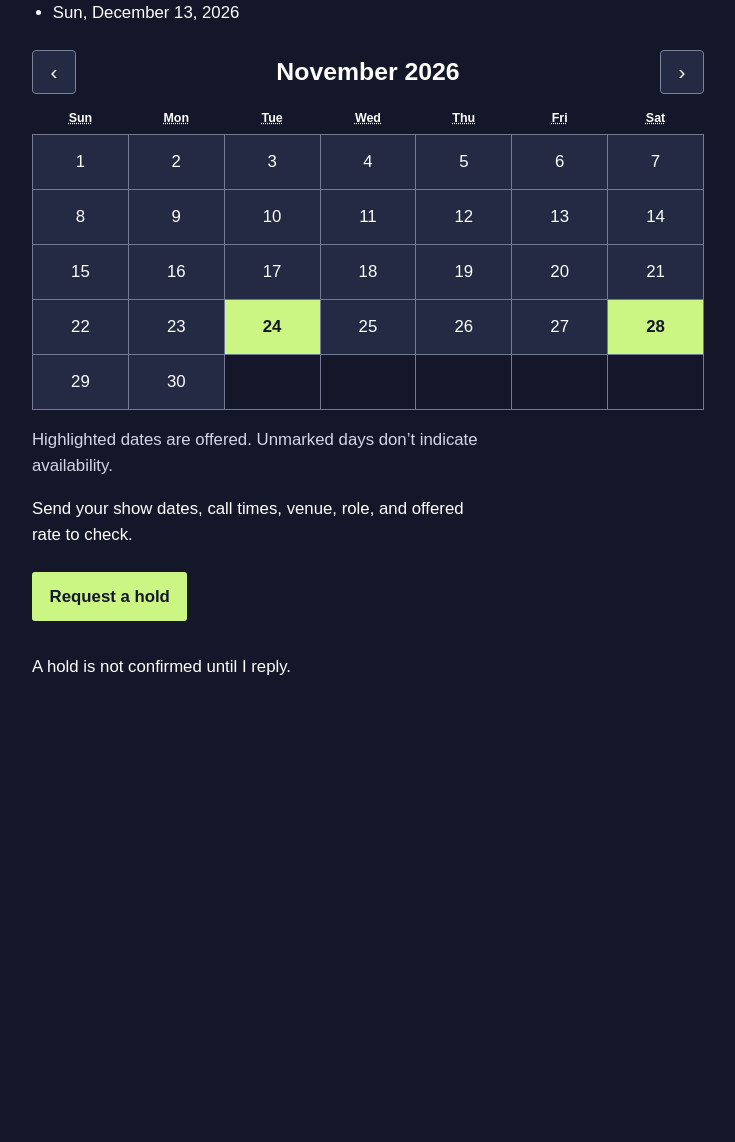
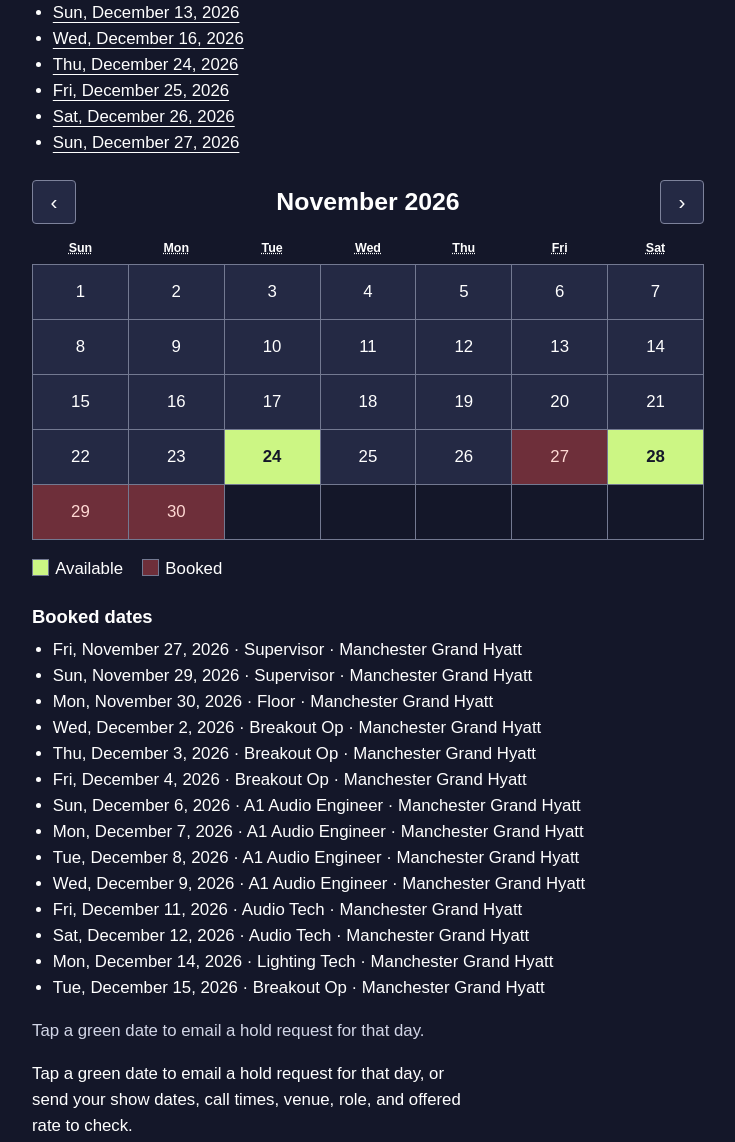
Before and after one commit to tmsteph/tmsteph, a plain HTML site: page av/availability/index.html in a window 1280 px wide. Shown: the part 395-1537 px from the top of the page, without its empty margins (272-1007 px from the left). Before the commit the page ends 1188 px from the top, so only its background shows below. Drawn offline with Linux system fonts and the light colour scheme.

Commit message:
Availability: tappable dates draft a hold email, legend, booked days with role and venue, wider available window

```diff
--- a/av/availability/calendar.js
+++ b/av/availability/calendar.js
@@ -1,5 +1,24 @@
 // Full days explicitly approved for public sharing, YYYY-MM-DD in Pacific time.
-const offeredDays = new Set(['2026-11-24', '2026-11-28', '2026-12-05', '2026-12-10', '2026-12-13']);
+// Rule (Thomas, 2026-11-23): any day with no personal or professional
+// appointment is available; Encore show days are listed as booked.
+const offeredDays = new Set(['2026-11-24', '2026-11-28', '2026-12-05', '2026-12-10', '2026-12-13', '2026-12-16', '2026-12-24', '2026-12-25', '2026-12-26', '2026-12-27']);
+// Booked days Thomas approved for public sharing on 2026-11-23: role and venue only.
+const bookedDays = new Map([
+  ['2026-11-27', 'Supervisor · Manchester Grand Hyatt'],
+  ['2026-11-29', 'Supervisor · Manchester Grand Hyatt'],
+  ['2026-11-30', 'Floor · Manchester Grand Hyatt'],
+  ['2026-12-02', 'Breakout Op · Manchester Grand Hyatt'],
+  ['2026-12-03', 'Breakout Op · Manchester Grand Hyatt'],
+  ['2026-12-04', 'Breakout Op · Manchester Grand Hyatt'],
+  ['2026-12-06', 'A1 Audio Engineer · Manchester Grand Hyatt'],
+  ['2026-12-07', 'A1 Audio Engineer · Manchester Grand Hyatt'],
+  ['2026-12-08', 'A1 Audio Engineer · Manchester Grand Hyatt'],
+  ['2026-12-09', 'A1 Audio Engineer · Manchester Grand Hyatt'],
+  ['2026-12-11', 'Audio Tech · Manchester Grand Hyatt'],
+  ['2026-12-12', 'Audio Tech · Manchester Grand Hyatt'],
+  ['2026-12-14', 'Lighting Tech · Manchester Grand Hyatt'],
+  ['2026-12-15', 'Breakout Op · Manchester Grand Hyatt'],
+]);
 const pacificDateFormat = new Intl.DateTimeFormat('en-US', {
   timeZone: 'America/Los_Angeles', year: 'numeric', month: '2-digit', day: '2-digit',
 });
@@ -15,6 +34,16 @@ function upcomingOpenings(today, offerings = offeredDays) {
   return [...offerings].filter((day) => day >= today).sort();
 }
 
+function upcomingBooked(today, bookings = bookedDays) {
+  return [...bookings].filter(([day]) => day >= today).sort(([a], [b]) => (a < b ? -1 : a > b ? 1 : 0));
+}
+
+function holdHref(day) {
+  const formatted = offeredDateFormat.format(new Date(`${day}T00:00:00Z`));
+  const body = `Hi Thomas,\n\nAre you available for this show?\n\nDates and call times (with time zone): ${formatted}\nVenue and city:\nRole:\nOffered rate:\n\nThanks!`;
+  return `mailto:tmsteph1290@gmail.com?subject=${encodeURIComponent('AV hold request')}&body=${encodeURIComponent(body)}`;
+}
+
 function initialMonth(today, openings) {
   if (!openings.length) return today.month;
   const [year, month] = openings[0].split('-').map(Number);
@@ -26,7 +55,7 @@ function pacificDate(now) {
   return { year: Number(parts.year), month: Number(parts.month) - 1, key: `${parts.year}-${parts.month}-${parts.day}` };
 }
 
-function buildMonth(year, month, today, offerings = offeredDays) {
+function buildMonth(year, month, today, offerings = offeredDays, bookings = bookedDays) {
   const first = new Date(Date.UTC(year, month, 1));
   const length = new Date(Date.UTC(year, month + 1, 0)).getUTCDate();
   const leading = first.getUTCDay();
@@ -35,12 +64,15 @@ function buildMonth(year, month, today, offerings = offeredDays) {
     const day = index - leading + 1;
     if (day < 1 || day > length) return null;
     const key = new Date(Date.UTC(year, month, day)).toISOString().slice(0, 10);
-    return { day, offered: key >= today && offerings.has(key) };
+    const cell = { day, offered: key >= today && offerings.has(key) };
+    const booked = bookings.get(key);
+    if (booked) cell.booked = booked;
+    return cell;
   });
-  return { label: monthFormat.format(first), cells };
+  return { label: monthFormat.format(first), cells, year: first.getUTCFullYear(), month: first.getUTCMonth() };
 }
 
-if (typeof module !== 'undefined' && module.exports) module.exports = { pacificDate, buildMonth, upcomingOpenings, initialMonth };
+if (typeof module !== 'undefined' && module.exports) module.exports = { pacificDate, buildMonth, upcomingOpenings, upcomingBooked, initialMonth, holdHref, offeredDays, bookedDays };
 
 if (typeof document !== 'undefined') {
   const today = pacificDate(new Date());
@@ -49,13 +81,30 @@ if (typeof document !== 'undefined') {
   const openingsList = document.getElementById('openings-list');
   for (const day of openings) {
     const item = document.createElement('li');
+    const link = document.createElement('a');
+    link.href = holdHref(day);
     const time = document.createElement('time');
     time.dateTime = day;
     time.textContent = offeredDateFormat.format(new Date(`${day}T00:00:00Z`));
-    item.append(time);
+    link.append(time);
+    item.append(link);
     openingsList.append(item);
   }
   document.getElementById('openings').hidden = openings.length === 0;
+  const booked = upcomingBooked(today.key);
+  const bookedList = document.getElementById('booked-list');
+  for (const [day, label] of booked) {
+    const item = document.createElement('li');
+    const time = document.createElement('time');
+    time.dateTime = day;
+    time.textContent = offeredDateFormat.format(new Date(`${day}T00:00:00Z`));
+    const detail = document.createElement('span');
+    detail.textContent = ` · ${label}`;
+    item.append(time);
+    item.append(detail);
+    bookedList.append(item);
+  }
+  document.getElementById('booked').hidden = booked.length === 0;
   const tableBody = document.getElementById('days');
   const label = document.getElementById('month-label');
   const status = document.getElementById('dates-status');
@@ -68,13 +117,27 @@ if (typeof document !== 'undefined') {
       for (const cell of view.cells.slice(index, index + 7)) {
         const td = document.createElement('td');
         if (cell) {
-          td.textContent = String(cell.day);
+          const key = `${view.year}-${String(view.month + 1).padStart(2, '0')}-${String(cell.day).padStart(2, '0')}`;
           if (cell.offered) {
             td.classList.add('offered');
+            const link = document.createElement('a');
+            link.href = holdHref(key);
+            link.textContent = String(cell.day);
             const badge = document.createElement('span');
             badge.className = 'sr-only';
-            badge.textContent = ' (offered)';
-            td.append(badge);
+            badge.textContent = ' (available, email a hold request)';
+            link.append(badge);
+            td.append(link);
+          } else {
+            td.textContent = String(cell.day);
+            if (cell.booked) {
+              td.classList.add('booked');
+              td.title = cell.booked;
+              const badge = document.createElement('span');
+              badge.className = 'sr-only';
+              badge.textContent = ` (booked: ${cell.booked})`;
+              td.append(badge);
+            }
           }
         }
         row.append(td);
@@ -83,8 +146,8 @@ if (typeof document !== 'undefined') {
     }
     tableBody.replaceChildren(rows);
     status.textContent = view.cells.some((cell) => cell?.offered)
-      ? 'Highlighted dates are offered. Unmarked days don’t indicate availability.'
-      : 'No dates are listed for this month. Unmarked days don’t indicate availability.';
+      ? 'Tap a green date to email a hold request for that day.'
+      : 'No available dates are listed for this month.';
   }
   document.getElementById('previous').addEventListener('click', () => { month -= 1; render(); });
   document.getElementById('next').addEventListener('click', () => { month += 1; render(); });
--- a/av/availability/index.html
+++ b/av/availability/index.html
@@ -23,9 +23,15 @@
     td{height:clamp(36px,8vw,55px);border:1px solid #737991;text-align:center;background:#242944}
     td:empty{background:transparent}
     td.offered{background:#ccf684;color:#141729;font-weight:700}
+    td.offered a{display:block;color:inherit;text-decoration:none}
+    td.booked{background:#6e2f3a;color:#ffd9d4}
+    .legend{display:flex;gap:1.2rem;list-style:none;padding:0;margin:.2rem 0 1rem}
+    .swatch{display:inline-block;width:1em;height:1em;border:1px solid #737991;margin-right:.4rem;vertical-align:-.1em}
+    .swatch.offered{background:#ccf684}
+    .swatch.booked{background:#6e2f3a}
     .muted{color:#d2d6e7}
-    #openings h2{font-size:1.15rem;margin:1.3rem 0 .35rem}
-    #openings ul{margin:.35rem 0 0;padding-inline-start:1.3rem}
+    #openings h2,#booked h2{font-size:1.15rem;margin:1.3rem 0 .35rem}
+    #openings ul,#booked ul{margin:.35rem 0 0;padding-inline-start:1.3rem}
     .sr-only{position:absolute;width:1px;height:1px;padding:0;margin:-1px;overflow:hidden;clip-path:inset(50%);white-space:nowrap;border:0}
     .btn{display:inline-block;margin:.5rem 0 1rem;border-radius:3px;padding:.72rem 1.1rem;background:#ccf684;color:#141729;font-weight:700;text-decoration:none}
   </style>
@@ -58,9 +64,17 @@
           </tr></thead>
           <tbody id="days"></tbody>
         </table>
+        <ul class="legend" aria-label="Legend">
+          <li><span class="swatch offered"></span>Available</li>
+          <li><span class="swatch booked"></span>Booked</li>
+        </ul>
+      </div>
+      <div id="booked" hidden>
+        <h2>Booked dates</h2>
+        <ul id="booked-list"></ul>
       </div>
       <p id="dates-status" class="muted">No dates are listed yet. Unmarked days don’t indicate availability.</p>
-      <p>Send your show dates, call times, venue, role, and offered rate to check.</p>
+      <p>Tap a green date to email a hold request for that day, or send your show dates, call times, venue, role, and offered rate to check.</p>
     </section>
     <a class="btn" href="mailto:tmsteph1290@gmail.com?subject=AV%20hold%20request&amp;body=Hi%20Thomas%2C%0D%0A%0D%0AAre%20you%20available%20for%20this%20show%3F%0D%0A%0D%0ADates%20and%20call%20times%20%28with%20time%20zone%29%3A%0D%0AVenue%20and%20city%3A%0D%0ARole%3A%0D%0AOffered%20rate%3A%0D%0A%0D%0AThanks%21">Request a hold</a>
     <p>A hold is not confirmed until I reply.</p>
```
Also changed, not shown: tests/av-availability.test.js (+36 -6 lines), 1 other file.
